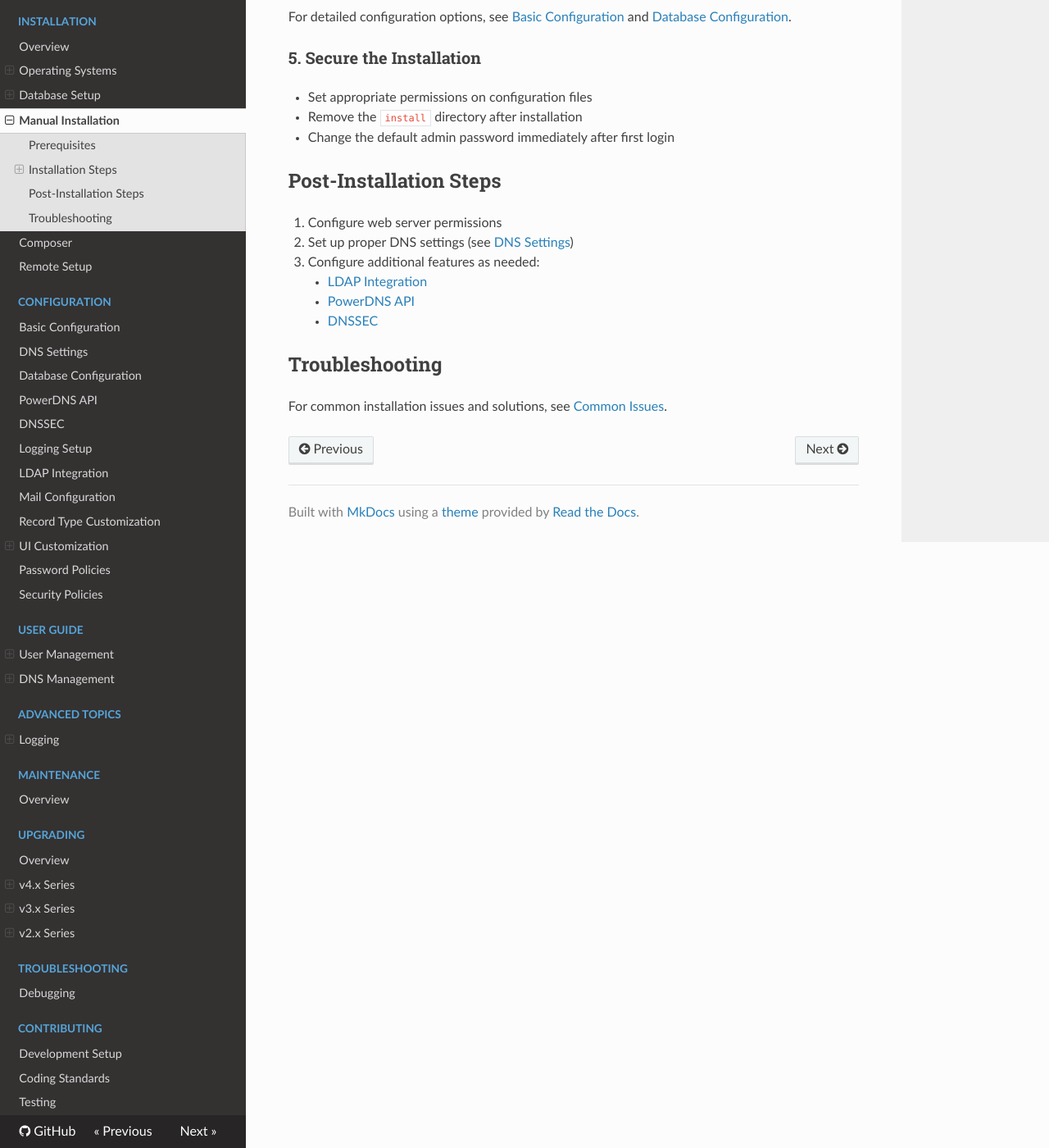
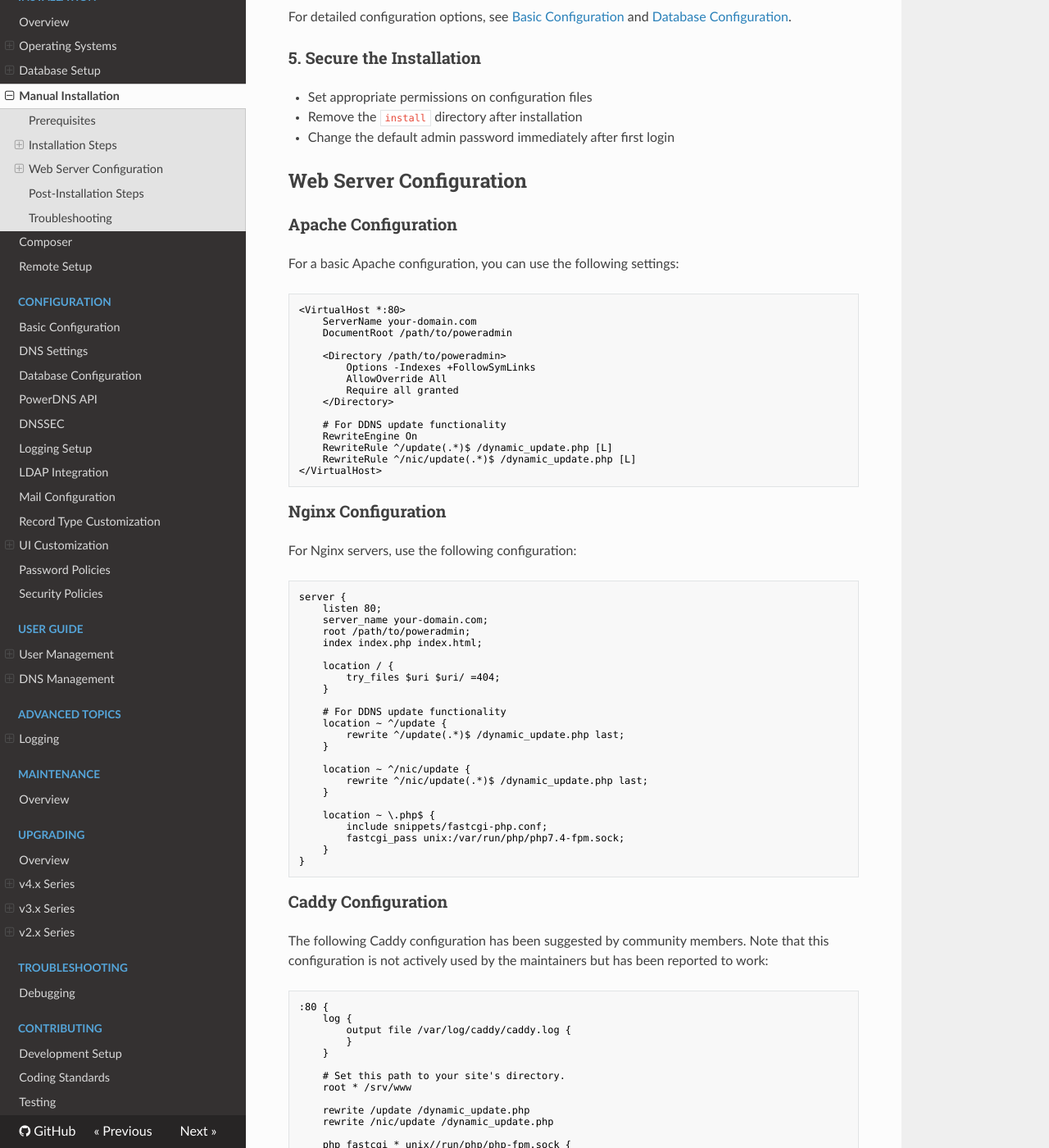
Before and after one commit to poweradmin/poweradmin-docs, an MkDocs documentation site: the page built from docs/installation/manual.md, in a window 1280 px wide and 1400 px high, scrolled down 2220 px. Shown: the whole window at 82% size. Built offline with MkDocs 1.6.1, drawn with Linux system fonts in a browser that asks for light colours; nearby versions of some CDN libraries; some of the changed text lies outside the part shown.

Commit message:
docs: added info on caddy configuration

````diff
--- a/docs/installation/manual.md
+++ b/docs/installation/manual.md
@@ -104,6 +104,84 @@
 * Set appropriate permissions on configuration files
 * Remove the `install` directory after installation
 * Change the default admin password immediately after first login
+
+## Web Server Configuration
+
+### Apache Configuration
+For a basic Apache configuration, you can use the following settings:
+
+```apache
+<VirtualHost *:80>
+    ServerName your-domain.com
+    DocumentRoot /path/to/poweradmin
+
+    <Directory /path/to/poweradmin>
+        Options -Indexes +FollowSymLinks
+        AllowOverride All
+        Require all granted
+    </Directory>
+
+    # For DDNS update functionality
+    RewriteEngine On
+    RewriteRule ^/update(.*)$ /dynamic_update.php [L]
+    RewriteRule ^/nic/update(.*)$ /dynamic_update.php [L]
+</VirtualHost>
+```
+
+### Nginx Configuration
+For Nginx servers, use the following configuration:
+
+```nginx
+server {
+    listen 80;
+    server_name your-domain.com;
+    root /path/to/poweradmin;
+    index index.php index.html;
+
+    location / {
+        try_files $uri $uri/ =404;
+    }
+
+    # For DDNS update functionality
+    location ~ ^/update {
+        rewrite ^/update(.*)$ /dynamic_update.php last;
+    }
+
+    location ~ ^/nic/update {
+        rewrite ^/nic/update(.*)$ /dynamic_update.php last;
+    }
+
+    location ~ \.php$ {
+        include snippets/fastcgi-php.conf;
+        fastcgi_pass unix:/var/run/php/php7.4-fpm.sock;
+    }
+}
+```
+
+### Caddy Configuration
+The following Caddy configuration has been suggested by community members. Note that this configuration is not actively used by the maintainers but has been reported to work:
+
+```caddy
+:80 {
+    log {
+        output file /var/log/caddy/caddy.log {
+        }
+    }
+
+    # Set this path to your site's directory.
+    root * /srv/www
+
+    rewrite /update /dynamic_update.php
+    rewrite /nic/update /dynamic_update.php
+
+    php_fastcgi * unix//run/php/php-fpm.sock {
+    }
+
+    file_server * {
+    }
+}
+```
+
 ## Post-Installation Steps
 
 1. Configure web server permissions
````
